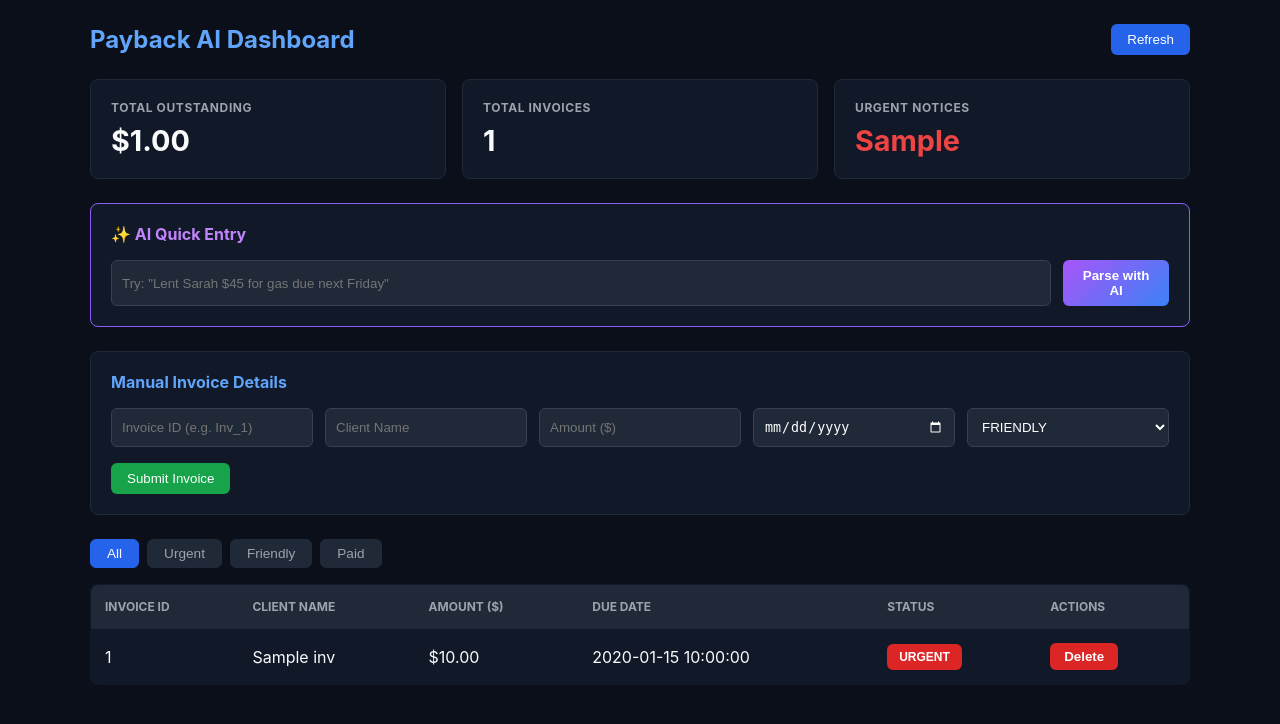
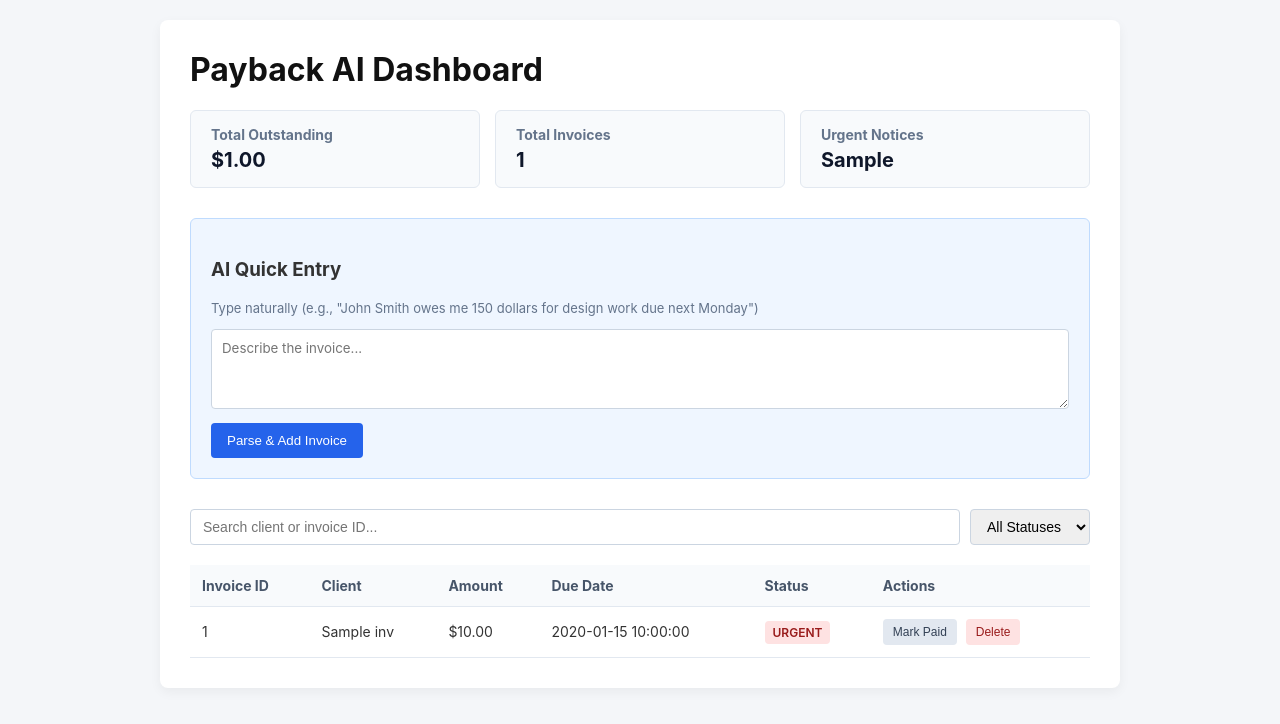
Before and after one commit to ajcrewz2003/Payback-ai, a FastAPI app: template templates/index.html in a window 1280 px wide. Shown: the top 724 px of the page. Run offline with FastAPI, Linux system fonts and the light colour scheme; the template is opened without the code that fills it: most values are stand-ins (such as "Sample title", 1, 10 or a date in 2020).

Commit message:
update complete index template with search and filter

```diff
--- a/templates/index.html
+++ b/templates/index.html
@@ -3,263 +3,204 @@
 <head>
     <meta charset="UTF-8">
     <meta name="viewport" content="width=device-width, initial-scale=1.0">
-    <title>Payback AI Dashboard</title>
+    <title>Payback AI - Smart Invoice Manager</title>
     <style>
-        :root {
-            --bg-color: #0b0f19;
-            --card-bg: #111827;
-            --border-color: #1f2937;
-            --text-main: #f9fafb;
-            --text-muted: #9ca3af;
+        body {
+            font-family: -apple-system, BlinkMacSystemFont, "Segoe UI", Roboto, "Helvetica Neue", Arial, sans-serif;
+            background-color: #f4f6f9;
+            color: #333;
+            margin: 0;
+            padding: 20px;
         }
-
-        body {
-            background-color: var(--bg-color);
-            color: var(--text-main);
-            font-family: -apple-system, BlinkMacSystemFont, "Segoe UI", Roboto, sans-serif;
+        .container {
+            max-width: 900px;
+            margin: 0 auto;
+            background: #fff;
+            padding: 30px;
+            border-radius: 8px;
+            box-shadow: 0 4px 12px rgba(0,0,0,0.05);
+        }
+        h1 {
+            margin-top: 0;
+            color: #111;
+        }
+        .stats-grid {
+            display: grid;
+            grid-template-columns: repeat(auto-fit, minmax(200px, 1fr));
+            gap: 15px;
+            margin-bottom: 30px;
+        }
+        .stat-card {
+            background: #f8fafc;
+            padding: 15px 20px;
+            border-radius: 6px;
+            border: 1px solid #e2e8f0;
+        }
+        .stat-card h3 {
+            margin: 0 0 5px 0;
+            font-size: 14px;
+            color: #64748b;
+        }
+        .stat-card p {
             margin: 0;
-            padding: 24px;
+            font-size: 20px;
+            font-weight: bold;
+            color: #0f172a;
         }
-
-        .container {
-            max-width: 1100px;
-            margin: 0 auto;
+        .ai-box {
+            background: #eff6ff;
+            border: 1px solid #bfdbfe;
+            padding: 20px;
+            border-radius: 6px;
+            margin-bottom: 30px;
         }
-
-        header {
-            display: flex;
-            justify-content: space-between;
-            align-items: center;
-            margin-bottom: 24px;
+        .ai-box textarea {
+            width: 100%;
+            height: 80px;
+            padding: 10px;
+            border: 1px solid #cbd5e1;
+            border-radius: 4px;
+            resize: vertical;
+            box-sizing: border-box;
+            font-family: inherit;
         }
-
-        h1 { font-size: 1.5rem; margin: 0; color: #60a5fa; font-weight: 700; }
-
-        .btn-group { display: flex; gap: 8px; }
-
-        button, .btn {
+        button {
             background: #2563eb;
             color: white;
             border: none;
-            padding: 8px 16px;
-            border-radius: 6px;
+            padding: 10px 16px;
+            border-radius: 4px;
             cursor: pointer;
             font-weight: 500;
         }
-
-        .btn-danger { background: #dc2626; padding: 6px 14px; border-radius: 6px; font-weight: 600; }
-        .btn-success { background: #16a34a; }
-        .btn-ai { background: linear-gradient(135deg, #a855f7, #3b82f6); color: white; font-weight: 600; }
-
-        .grid-stats {
-            display: grid;
-            grid-template-columns: repeat(3, 1fr);
-            gap: 16px;
-            margin-bottom: 24px;
+        button:hover {
+            background: #1d4ed8;
         }
-
-        .stat-card {
-            background: var(--card-bg);
-            border: 1px solid var(--border-color);
-            padding: 20px;
-            border-radius: 8px;
+        .filter-container {
+            margin-bottom: 20px;
+            display: flex;
+            gap: 10px;
+            flex-wrap: wrap;
         }
-
-        .stat-card h3 {
-            margin: 0 0 8px 0;
-            font-size: 0.75rem;
-            text-transform: uppercase;
-            color: var(--text-muted);
-            letter-spacing: 0.05em;
+        .filter-container input, .filter-container select {
+            padding: 8px 12px;
+            border: 1px solid #cbd5e1;
+            border-radius: 4px;
+            font-size: 14px;
         }
-
-        .stat-card .value {
-            font-size: 1.8rem;
-            font-weight: bold;
+        .filter-container input {
+            flex: 1;
+            min-width: 200px;
         }
-
-        .form-card {
-            background: var(--card-bg);
-            border: 1px solid var(--border-color);
-            padding: 20px;
-            border-radius: 8px;
-            margin-bottom: 24px;
-        }
-
-        .form-card h2 { margin-top: 0; font-size: 1rem; color: #60a5fa; margin-bottom: 16px; }
-
-        .form-grid {
-            display: grid;
-            grid-template-columns: 1fr 1fr 1fr 1fr 1fr;
-            gap: 12px;
-            margin-bottom: 16px;
-        }
-
-        input, select {
-            background: #1f2937;
-            border: 1px solid #374151;
-            color: white;
-            padding: 10px;
-            border-radius: 6px;
-            outline: none;
-            width: 100%;
-            box-sizing: border-box;
-            color-scheme: dark;
-        }
-
-        .ai-input-container {
-            display: flex;
-            gap: 12px;
-        }
-
-        .filter-bar {
-            display: flex;
-            gap: 8px;
-            margin-bottom: 16px;
-        }
-
-        .tab-btn {
-            background: #1f2937;
-            color: var(--text-muted);
-            padding: 6px 16px;
-            border-radius: 6px;
-            font-size: 0.85rem;
-            border: 1px solid var(--border-color);
-        }
-
-        .tab-btn.active {
-            background: #2563eb;
-            color: white;
-            border-color: #2563eb;
-        }
-
         table {
             width: 100%;
             border-collapse: collapse;
-            background: var(--card-bg);
-            border: 1px solid var(--border-color);
-            border-radius: 8px;
-            overflow: hidden;
+            text-align: left;
         }
-
         th, td {
-            padding: 14px;
-            text-align: left;
-            border-bottom: 1px solid var(--border-color);
+            padding: 12px;
+            border-bottom: 1px solid #e2e8f0;
+            font-size: 14px;
         }
-
         th {
-            background: #1f2937;
-            font-size: 0.75rem;
-            text-transform: uppercase;
-            color: var(--text-muted);
+            background: #f8fafc;
+            color: #475569;
         }
-
-        .status-btn {
-            padding: 6px 12px;
-            border-radius: 6px;
-            font-size: 0.75rem;
-            font-weight: 700;
-            border: none;
-            cursor: pointer;
-            text-transform: uppercase;
-            display: inline-block;
+        .badge {
+            padding: 4px 8px;
+            border-radius: 4px;
+            font-size: 12px;
+            font-weight: 600;
         }
-
-        .status-FRIENDLY { background: #2563eb; color: #ffffff; }
-        .status-URGENT { background: #dc2626; color: #ffffff; }
-        .status-PAID { background: #16a34a; color: #ffffff; }
+        .badge-FRIENDLY { background: #e0f2fe; color: #0369a1; }
+        .badge-URGENT { background: #fee2e2; color: #991b1b; }
+        .badge-PAID { background: #dcfce7; color: #166534; }
+        .actions-cell button {
+            background: #e2e8f0;
+            color: #334155;
+            padding: 6px 10px;
+            font-size: 12px;
+            margin-right: 5px;
+        }
+        .actions-cell button:hover {
+            background: #cbd5e1;
+        }
+        .delete-btn {
+            background: #fee2e2 !important;
+            color: #991b1b !important;
+        }
+        .delete-btn:hover {
+            background: #fecaca !important;
+        }
     </style>
 </head>
 <body>
+    <div class="container">
+        <h1>Payback AI Dashboard</h1>
 
-<div class="container">
-    <header>
-        <h1>Payback AI Dashboard</h1>
-        <div class="btn-group">
-            <button onclick="window.location.reload()">Refresh</button>
-        </div>
-    </header>
-
-    <div class="grid-stats">
+        <!-- Stats Overview -->
+        <div class="stats-grid">
             <div class="stat-card">
                 <h3>Total Outstanding</h3>
-            <div class="value">${{ "%.2f"|format(stats.total_outstanding) }}</div>
+                <p>${{ "%.2f"|format(stats.total_outstanding) }}</p>
             </div>
             <div class="stat-card">
                 <h3>Total Invoices</h3>
-            <div class="value">{{ stats.total_invoices }}</div>
+                <p>{{ stats.total_invoices }}</p>
             </div>
             <div class="stat-card">
                 <h3>Urgent Notices</h3>
-            <div class="value" style="color: #ef4444">{{ stats.urgent_notices }}</div>
+                <p>{{ stats.urgent_notices }}</p>
             </div>
         </div>
 
-    <!-- AI Prompt Card -->
-    <div class="form-card" style="border: 1px solid #8b5cf6;">
-        <h2 style="color: #c084fc;">✨ AI Quick Entry</h2>
-        <div class="ai-input-container">
-            <input type="text" id="ai_prompt" placeholder='Try: "Lent Sarah $45 for gas due next Friday"' />
-            <button type="button" class="btn-ai" onclick="submitAI()">Parse with AI</button>
-        </div>
+        <!-- AI Quick Entry Box -->
+        <div class="ai-box">
+            <h3>AI Quick Entry</h3>
+            <p style="font-size: 13px; color: #64748b; margin-top: 0;">Type naturally (e.g., "John Smith owes me 150 dollars for design work due next Monday")</p>
+            <textarea id="aiPrompt" placeholder="Describe the invoice..."></textarea>
+            <button onclick="submitAIPrompt()" style="margin-top: 10px;" id="aiSubmitBtn">Parse & Add Invoice</button>
         </div>
 
-    <div class="form-card">
-        <h2>Manual Invoice Details</h2>
-        <form id="invoiceForm">
-            <div class="form-grid">
-                <input type="text" id="invoice_id" placeholder="Invoice ID (e.g. Inv_1)" required>
-                <input type="text" id="client_name" placeholder="Client Name" required>
-                <input type="number" step="0.01" id="amount" placeholder="Amount ($)" required>
-                <input type="date" id="due_date" required>
-                <select id="status">
-                    <option value="FRIENDLY">FRIENDLY</option>
-                    <option value="URGENT">URGENT</option>
-                    <option value="PAID">PAID</option>
+        <!-- Search and Filter Controls -->
+        <div class="filter-container">
+            <input type="text" id="searchInput" placeholder="Search client or invoice ID..." onkeyup="filterInvoices()">
+            <select id="statusFilter" onchange="filterInvoices()">
+                <option value="ALL">All Statuses</option>
+                <option value="FRIENDLY">Friendly</option>
+                <option value="URGENT">Urgent</option>
+                <option value="PAID">Paid</option>
             </select>
         </div>
-            <button type="submit" class="btn-success">Submit Invoice</button>
-        </form>
-    </div>
 
-    <div class="filter-bar">
-        <button class="tab-btn active" onclick="filterStatus('ALL', this)">All</button>
-        <button class="tab-btn" onclick="filterStatus('URGENT', this)">Urgent</button>
-        <button class="tab-btn" onclick="filterStatus('FRIENDLY', this)">Friendly</button>
-        <button class="tab-btn" onclick="filterStatus('PAID', this)">Paid</button>
-    </div>
-
+        <!-- Invoice Table -->
         <table>
             <thead>
                 <tr>
                     <th>Invoice ID</th>
-                <th>Client Name</th>
-                <th>Amount ($)</th>
+                    <th>Client</th>
+                    <th>Amount</th>
                     <th>Due Date</th>
                     <th>Status</th>
                     <th>Actions</th>
                 </tr>
             </thead>
-        <tbody>
+            <tbody id="invoiceTableBody">
                 {% for inv in invoices %}
-            <tr>
+                <tr class="invoice-row" data-status="{{ inv.status }}">
                     <td>{{ inv.invoice_id }}</td>
                     <td>{{ inv.client_name }}</td>
                     <td>${{ "%.2f"|format(inv.amount) }}</td>
                     <td>{{ inv.due_date }}</td>
-                <td>
-                    <button class="status-btn status-{{ inv.status }}" onclick="toggleStatus('{{ inv.invoice_id }}', '{{ inv.status }}')">
-                        {{ inv.status }}
-                    </button>
-                </td>
-                <td>
-                    <button class="btn-danger" onclick="deleteInvoice('{{ inv.invoice_id }}')">Delete</button>
+                    <td><span class="badge badge-{{ inv.status }}">{{ inv.status }}</span></td>
+                    <td class="actions-cell">
+                        <button onclick="updateStatus('{{ inv.invoice_id }}', 'PAID')">Mark Paid</button>
+                        <button class="delete-btn" onclick="deleteInvoice('{{ inv.invoice_id }}')">Delete</button>
                     </td>
                 </tr>
                 {% else %}
-            <tr>
-                <td colspan="6" style="text-align: center; color: var(--text-muted);">No notices found. Add one above!</td>
+                <tr id="emptyRow">
+                    <td colspan="6" style="text-align: center; color: #64748b;">No invoices found. Add one above!</td>
                 </tr>
                 {% endfor %}
             </tbody>
@@ -267,108 +208,80 @@
     </div>
 
     <script>
-    async function submitAI() {
-        const input = document.getElementById('ai_prompt');
-        if (!input.value.trim()) return alert('Please enter plain text for AI to parse!');
+        async function submitAIPrompt() {
+            const promptText = document.getElementById('aiPrompt').value;
+            const btn = document.getElementById('aiSubmitBtn');
+            if (!promptText.trim()) return;
 
-        const btn = document.querySelector('.btn-ai');
-        btn.textContent = 'Thinking...';
+            btn.innerText = "Parsing with AI...";
             btn.disabled = true;
 
             try {
-            const res = await fetch('/api/ai-add', {
+                const response = await fetch('/api/ai-add', {
                     method: 'POST',
                     headers: { 'Content-Type': 'application/json' },
-                body: JSON.stringify({ prompt: input.value })
+                    body: JSON.stringify({ prompt: promptText })
                 });
 
-            const data = await res.json();
-            if (res.ok) {
-                window.location.reload();
+                const result = await response.json();
+                if (response.ok) {
+                    location.reload();
                 } else {
-                alert(data.message || 'AI parsing error');
+                    alert("Error: " + result.message);
+                    btn.innerText = "Parse & Add Invoice";
+                    btn.disabled = false;
                 }
             } catch (err) {
-            alert('Error communicating with AI service');
-        } finally {
-            btn.textContent = 'Parse with AI';
+                alert("Network error occurred.");
+                btn.innerText = "Parse & Add Invoice";
                 btn.disabled = false;
             }
         }
 
-    document.getElementById('invoiceForm').addEventListener('submit', async function(e) {
-        e.preventDefault();
-
-        const payload = {
-            invoice_id: document.getElementById('invoice_id').value,
-            client_name: document.getElementById('client_name').value,
-            amount: parseFloat(document.getElementById('amount').value),
-            due_date: document.getElementById('due_date').value,
-            status: document.getElementById('status').value
-        };
-
-        const res = await fetch('/add-invoice', {
-            method: 'POST',
-            headers: { 'Content-Type': 'application/json' },
-            body: JSON.stringify(payload)
-        });
-
-        if (res.ok) {
-            window.location.reload();
-        } else {
-            const data = await res.json();
-            alert(data.message || 'Error adding invoice');
-        }
-    });
-
-    async function toggleStatus(invId, currentStatus) {
-        let newStatus = 'URGENT';
-        if (currentStatus === 'URGENT') newStatus = 'PAID';
-        if (currentStatus === 'PAID') newStatus = 'FRIENDLY';
-
-        const res = await fetch('/update-status/' + invId, {
+        async function updateStatus(invoiceId, newStatus) {
+            try {
+                const response = await fetch(`/update-status/${invoiceId}`, {
                     method: 'POST',
                     headers: { 'Content-Type': 'application/json' },
                     body: JSON.stringify({ status: newStatus })
                 });
-
-        if (res.ok) {
-            window.location.reload();
-        } else {
-            alert('Failed to update status');
+                if (response.ok) location.reload();
+            } catch (err) {
+                alert("Failed to update status.");
             }
         }
 
-    async function deleteInvoice(invId) {
-        if (!confirm('Are you sure you want to delete invoice ' + invId + '?')) return;
-
-        const res = await fetch('/delete-invoice/' + invId, { method: 'POST' });
-        if (res.ok) {
-            window.location.reload();
-        } else {
-            alert('Failed to delete invoice');
+        async function deleteInvoice(invoiceId) {
+            if (!confirm("Are you sure you want to delete this invoice?")) return;
+            try {
+                const response = await fetch(`/delete-invoice/${invoiceId}`, {
+                    method: 'POST'
+                });
+                if (response.ok) location.reload();
+            } catch (err) {
+                alert("Failed to delete invoice.");
             }
         }
 
-    function filterStatus(status, btnElement) {
-        document.querySelectorAll('.tab-btn').forEach(b => b.classList.remove('active'));
-        btnElement.classList.add('active');
+        function filterInvoices() {
+            let input = document.getElementById('searchInput').value.toLowerCase();
+            let filter = document.getElementById('statusFilter').value;
+            let rows = document.querySelectorAll('.invoice-row');
 
-        const rows = document.querySelectorAll('tbody tr');
             rows.forEach(row => {
-            if (status === 'ALL') {
-                row.style.display = '';
+                let text = row.innerText.toLowerCase();
+                let status = row.getAttribute('data-status');
+
+                let matchesSearch = text.includes(input);
+                let matchesStatus = (filter === 'ALL' || status === filter);
+
+                if (matchesSearch && matchesStatus) {
+                    row.style.display = "";
                 } else {
-                const btn = row.querySelector('.status-btn');
-                if (btn && btn.textContent.trim() === status) {
-                    row.style.display = '';
-                } else {
-                    row.style.display = 'none';
-                }
+                    row.style.display = "none";
                 }
             });
         }
     </script>
-
 </body>
 </html>
```
Lines whose indentation alone changed are shown as unchanged.
